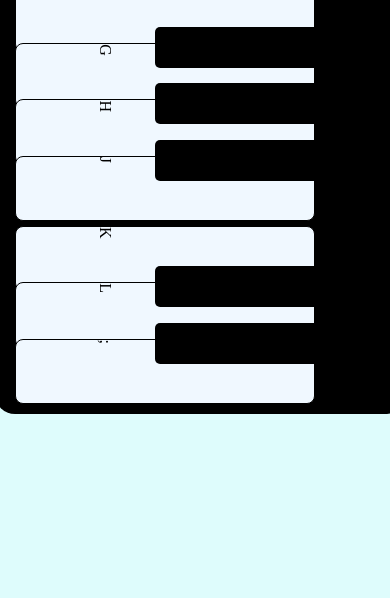
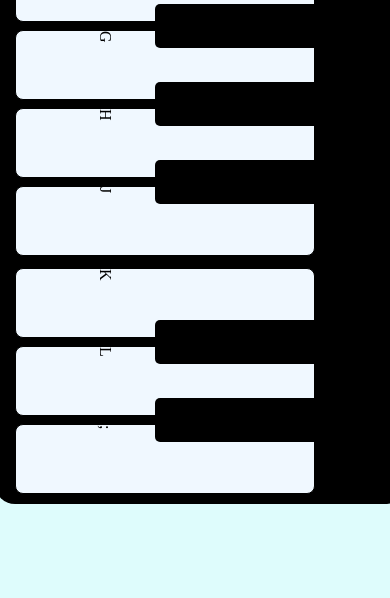
Before and after one commit to Ashwin19v/js-piano, a plain HTML site: page index.html in a window 390 px wide. Shown: the part 246-844 px from the top of the page. Drawn offline with Linux system fonts and the light colour scheme.

Commit message:
Update style.css

```diff
--- a/style.css
+++ b/style.css
@@ -72,11 +72,9 @@ li {
 } */
 @media (max-width: 800px) {
   .outline {
-    width: 620px;
+
     margin: 150px 100px;
     transform: rotate(90deg);
   }
-  .piano {
-    width: 620px;
-  }
+
 }
```
